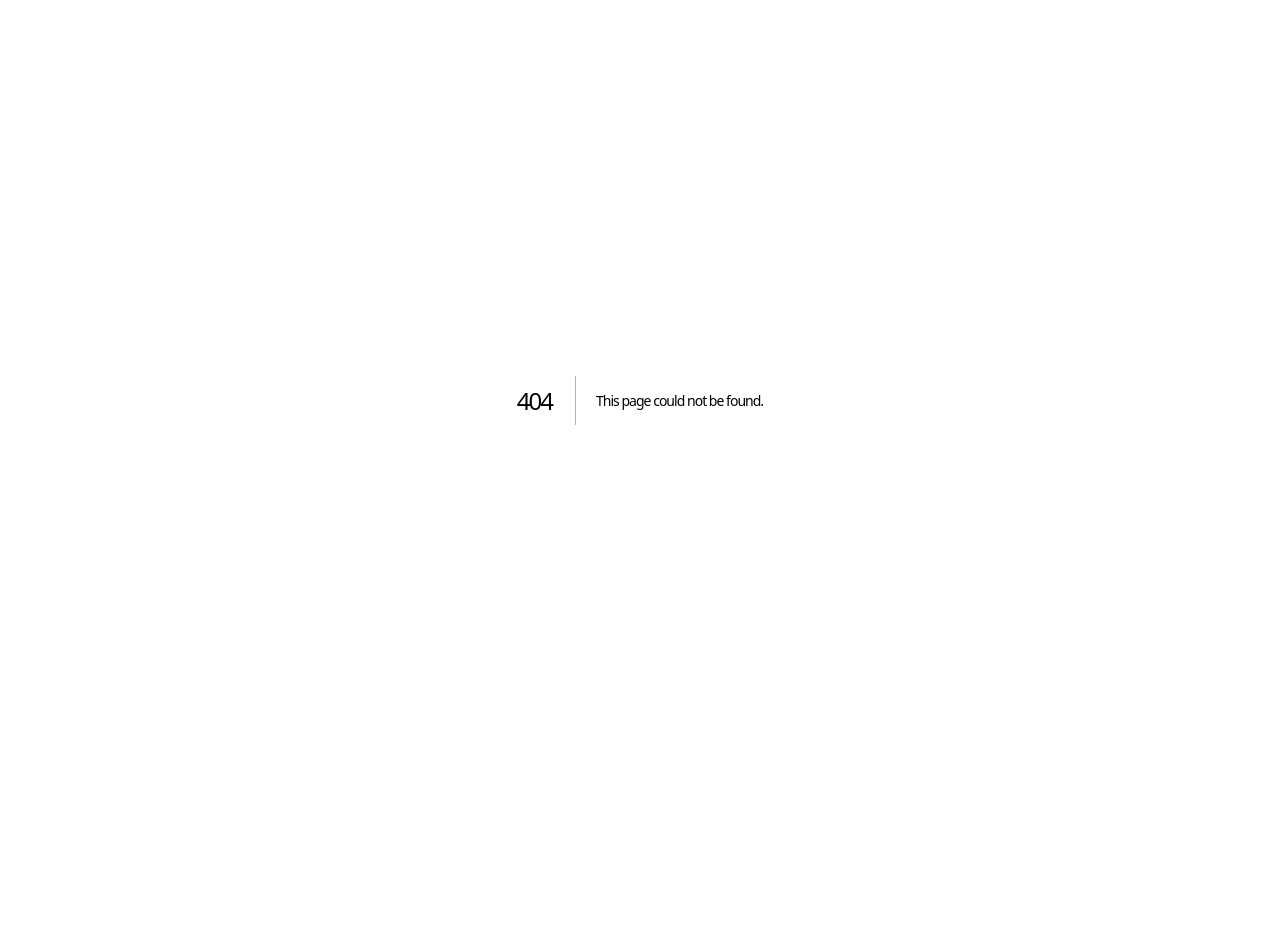
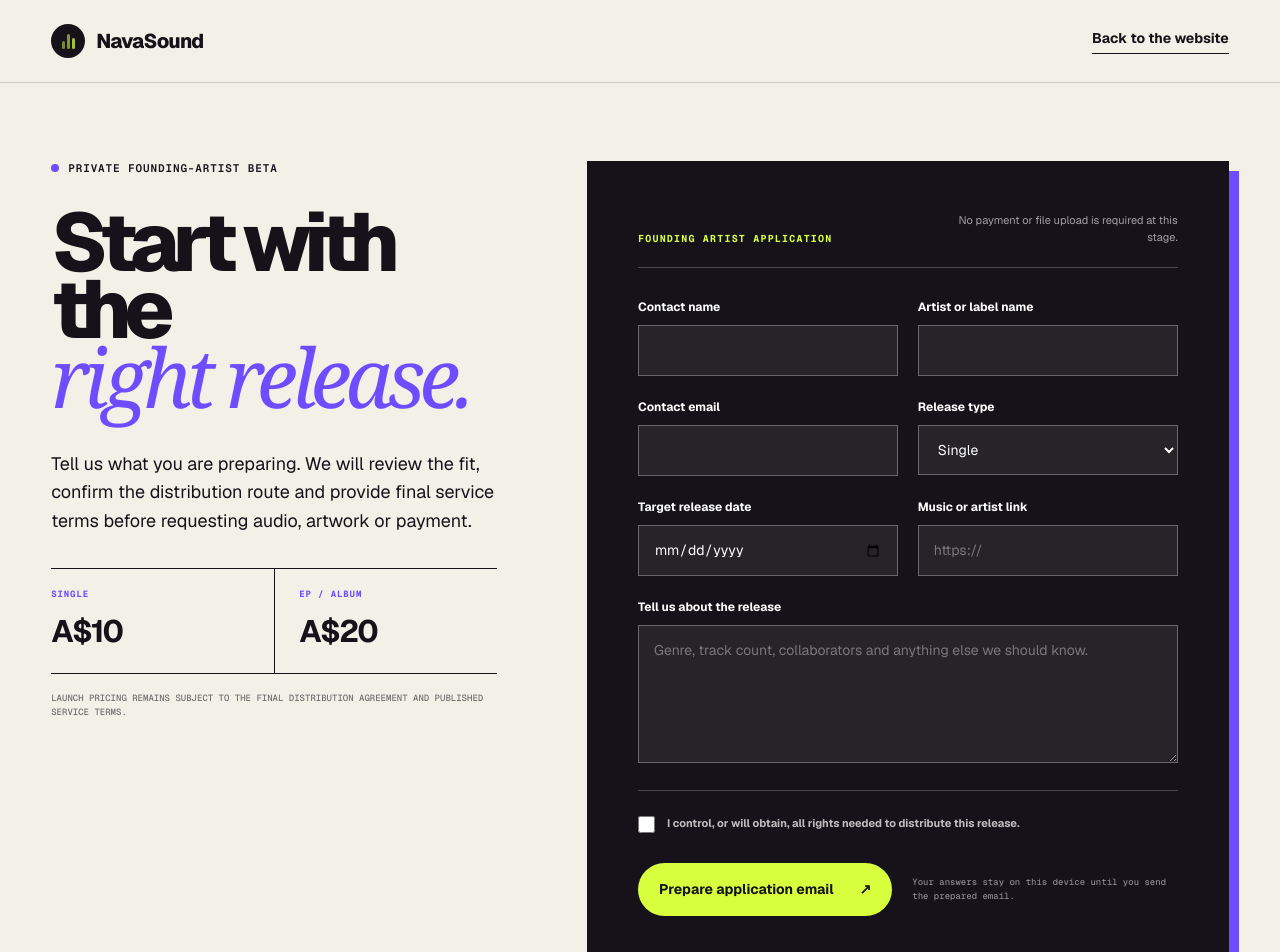
Before and after one commit to mehdiamiry40/navasound, a Next.js app: page /apply in a window 1280 px wide. Before the commit this address had no page. Shown: the top 952 px of the page. Before the commit the page ends 800 px from the top, so only its background shows below. Built offline with nearby package versions, Linux system fonts and the light colour scheme.

Commit message:
Add founding artist application flow

```diff
--- /dev/null
+++ b/src/app/apply/application-form.tsx
@@ -0,0 +1,100 @@
+"use client";
+
+import { FormEvent, useState } from "react";
+
+export default function ApplicationForm() {
+  const [prepared, setPrepared] = useState(false);
+
+  function prepareEmail(event: FormEvent<HTMLFormElement>) {
+    event.preventDefault();
+
+    const form = new FormData(event.currentTarget);
+    const artistName = String(form.get("artistName") || "").trim();
+    const subject = `Founding artist application — ${artistName}`;
+    const body = [
+      "Hello NavaSound,",
+      "",
+      "I would like to apply for the founding-artist beta.",
+      "",
+      `Contact name: ${form.get("contactName")}`,
+      `Artist or label name: ${artistName}`,
+      `Contact email: ${form.get("email")}`,
+      `Release type: ${form.get("releaseType")}`,
+      `Target release date: ${form.get("targetDate") || "Not set"}`,
+      `Music or artist link: ${form.get("musicLink") || "Not provided"}`,
+      "",
+      "Release notes:",
+      String(form.get("notes") || "No additional notes."),
+      "",
+      "I confirm that I control, or will obtain, the rights needed to distribute the release.",
+    ].join("\n");
+
+    setPrepared(true);
+    window.location.href = `mailto:hello@navasound.com?subject=${encodeURIComponent(subject)}&body=${encodeURIComponent(body)}`;
+  }
+
+  return (
+    <form className="application-form" onSubmit={prepareEmail}>
+      <div className="form-heading">
+        <span>FOUNDING ARTIST APPLICATION</span>
+        <p>No payment or file upload is required at this stage.</p>
+      </div>
+
+      <div className="field-grid">
+        <label>
+          <span>Contact name</span>
+          <input name="contactName" autoComplete="name" required />
+        </label>
+        <label>
+          <span>Artist or label name</span>
+          <input name="artistName" required />
+        </label>
+        <label>
+          <span>Contact email</span>
+          <input name="email" type="email" autoComplete="email" required />
+        </label>
+        <label>
+          <span>Release type</span>
+          <select name="releaseType" defaultValue="Single" required>
+            <option>Single</option>
+            <option>EP</option>
+            <option>Album</option>
+          </select>
+        </label>
+        <label>
+          <span>Target release date</span>
+          <input name="targetDate" type="date" />
+        </label>
+        <label>
+          <span>Music or artist link</span>
+          <input name="musicLink" type="url" inputMode="url" placeholder="https://" />
+        </label>
+      </div>
+
+      <label className="notes-field">
+        <span>Tell us about the release</span>
+        <textarea
+          name="notes"
+          rows={5}
+          placeholder="Genre, track count, collaborators and anything else we should know."
+        />
+      </label>
+
+      <label className="rights-check">
+        <input name="rights" type="checkbox" required />
+        <span>I control, or will obtain, all rights needed to distribute this release.</span>
+      </label>
+
+      <div className="form-submit-row">
+        <button className="button button-primary" type="submit">
+          Prepare application email <span aria-hidden="true">↗</span>
+        </button>
+        <p aria-live="polite">
+          {prepared
+            ? "Your email app should now be open. Review the application and press send."
+            : "Your answers stay on this device until you send the prepared email."}
+        </p>
+      </div>
+    </form>
+  );
+}
--- /dev/null
+++ b/src/app/apply/page.tsx
@@ -0,0 +1,51 @@
+import type { Metadata } from "next";
+import Link from "next/link";
+import ApplicationForm from "./application-form";
+
+export const metadata: Metadata = {
+  title: "Apply for the founding-artist beta | NavaSound",
+  description:
+    "Apply for NavaSound's private founding-artist music distribution beta in Australia.",
+};
+
+export default function ApplyPage() {
+  return (
+    <main className="apply-page">
+      <header className="site-header apply-header">
+        <Link className="brand" href="/" aria-label="NavaSound home">
+          <span className="brand-mark" aria-hidden="true"><i /><i /><i /></span>
+          <span>NavaSound</span>
+        </Link>
+        <Link className="text-link" href="/">Back to the website</Link>
+      </header>
+
+      <section className="apply-shell">
+        <div className="apply-intro">
+          <p className="eyebrow"><span /> Private founding-artist beta</p>
+          <h1>Start with the<br /><em>right release.</em></h1>
+          <p>
+            Tell us what you are preparing. We will review the fit, confirm the
+            distribution route and provide final service terms before requesting
+            audio, artwork or payment.
+          </p>
+          <div className="apply-pricing" aria-label="Planned launch pricing">
+            <div><small>SINGLE</small><strong>A$10</strong></div>
+            <div><small>EP / ALBUM</small><strong>A$20</strong></div>
+          </div>
+          <p className="apply-note">
+            Launch pricing remains subject to the final distribution agreement and
+            published service terms.
+          </p>
+        </div>
+
+        <ApplicationForm />
+      </section>
+
+      <footer className="apply-footer">
+        <p>Questions before applying?</p>
+        <a href="mailto:hello@navasound.com">hello@navasound.com</a>
+        <small>© 2026 NavaSound · Built in Australia</small>
+      </footer>
+    </main>
+  );
+}
--- a/src/app/globals.css
+++ b/src/app/globals.css
@@ -147,6 +147,44 @@ footer > div { display: flex; flex-direction: column; font-size: 13px; gap: 10px
 footer > div a:first-child { color: var(--acid); }
 footer > small { border-top: 1px solid rgba(255,255,255,.16); color: rgba(255,255,255,.4); font: 500 9px var(--font-geist-mono), monospace; grid-column: 1 / -1; padding-top: 22px; }
 
+.apply-page { min-height: 100vh; }
+.apply-header { border-bottom: 1px solid rgba(21,19,25,.18); }
+.apply-shell { display: grid; gap: clamp(48px, 7vw, 110px); grid-template-columns: minmax(0, .82fr) minmax(520px, 1.18fr); margin: 0 auto; max-width: 1500px; padding: 78px 4vw 110px; }
+.apply-intro { align-self: start; position: sticky; top: 42px; }
+.apply-intro h1 { font-size: clamp(58px, 6.4vw, 96px); }
+.apply-intro > p:not(.eyebrow):not(.apply-note) { font-size: 18px; line-height: 1.6; margin: 36px 0 32px; max-width: 580px; }
+.apply-pricing { border-bottom: 1px solid var(--ink); border-top: 1px solid var(--ink); display: grid; grid-template-columns: 1fr 1fr; max-width: 580px; }
+.apply-pricing > div { display: flex; flex-direction: column; gap: 8px; padding: 19px 0; }
+.apply-pricing > div + div { border-left: 1px solid var(--ink); padding-left: 24px; }
+.apply-pricing small { color: var(--purple); font: 650 9px var(--font-geist-mono), monospace; letter-spacing: .1em; }
+.apply-pricing strong { font-size: 31px; letter-spacing: -.06em; }
+.apply-note { font: 500 9px/1.55 var(--font-geist-mono), monospace; margin: 18px 0 0; max-width: 580px; opacity: .58; text-transform: uppercase; }
+
+.application-form { background: var(--ink); box-shadow: 10px 10px 0 var(--purple); color: white; padding: clamp(28px, 4vw, 52px); }
+.form-heading { align-items: end; border-bottom: 1px solid rgba(255,255,255,.22); display: flex; gap: 30px; justify-content: space-between; margin-bottom: 30px; padding-bottom: 22px; }
+.form-heading span { color: var(--acid); font: 650 10px var(--font-geist-mono), monospace; letter-spacing: .12em; }
+.form-heading p { color: rgba(255,255,255,.6); font-size: 11px; margin: 0; max-width: 230px; text-align: right; }
+.field-grid { display: grid; gap: 22px 20px; grid-template-columns: 1fr 1fr; }
+.application-form label { display: flex; flex-direction: column; gap: 9px; }
+.application-form label > span { font-size: 12px; font-weight: 650; }
+.application-form input, .application-form select, .application-form textarea { background: rgba(255,255,255,.07); border: 1px solid rgba(255,255,255,.3); border-radius: 0; color: white; font: inherit; font-size: 14px; outline: none; padding: 14px 15px; width: 100%; }
+.application-form input:focus, .application-form select:focus, .application-form textarea:focus { border-color: var(--acid); box-shadow: 0 0 0 1px var(--acid); }
+.application-form input::placeholder, .application-form textarea::placeholder { color: rgba(255,255,255,.38); }
+.application-form select { color-scheme: dark; }
+.notes-field { margin-top: 22px; }
+.application-form textarea { min-height: 138px; resize: vertical; }
+.application-form .rights-check { align-items: start; border-top: 1px solid rgba(255,255,255,.22); flex-direction: row; gap: 12px; margin-top: 27px; padding-top: 24px; }
+.rights-check input { accent-color: var(--acid); height: 17px; margin: 1px 0 0; padding: 0; width: 17px; }
+.rights-check span { color: rgba(255,255,255,.72); font-size: 11px !important; line-height: 1.5; }
+.form-submit-row { align-items: center; display: grid; gap: 20px; grid-template-columns: auto 1fr; margin-top: 30px; }
+.form-submit-row .button { border: 0; cursor: pointer; white-space: nowrap; }
+.form-submit-row .button-primary { background: var(--acid); color: var(--ink); }
+.form-submit-row p { color: rgba(255,255,255,.5); font: 500 9px/1.5 var(--font-geist-mono), monospace; margin: 0; }
+.apply-footer { align-items: center; grid-template-columns: auto 1fr auto; padding-bottom: 42px; padding-top: 42px; }
+.apply-footer p, .apply-footer small { margin: 0; }
+.apply-footer a { color: var(--acid); font-size: 13px; }
+.apply-footer small { border: 0; grid-column: auto; padding: 0; text-align: right; }
+
 @keyframes pulse { 0%, 100% { transform: scaleY(.6); } 50% { transform: scaleY(1.25); } }
 @keyframes float { 0%, 100% { transform: translateY(0) rotate(-12deg); } 50% { transform: translateY(-14px) rotate(-7deg); } }
 
@@ -165,6 +203,8 @@ footer > small { border-top: 1px solid rgba(255,255,255,.16); color: rgba(255,25
   .pricing-detail { gap: 60px; }
   .pricing-fineprint { grid-column: 1; margin: -46px 0 0; }
   footer { grid-template-columns: 1fr 1fr; }
+  .apply-shell { grid-template-columns: 1fr; }
+  .apply-intro { position: static; }
 }
 @media (max-width: 560px) {
   .site-header { padding: 18px 20px; }
@@ -193,6 +233,15 @@ footer > small { border-top: 1px solid rgba(255,255,255,.16); color: rgba(255,25
   .faq-grid { gap: 48px; }
   .final-cta { padding: 80px 20px; }
   footer { grid-template-columns: 1fr; padding: 48px 20px 28px; }
+  .apply-header .text-link { font-size: 12px; }
+  .apply-shell { padding: 58px 20px 78px; }
+  .field-grid { grid-template-columns: 1fr; }
+  .form-heading { align-items: start; flex-direction: column; }
+  .form-heading p { text-align: left; }
+  .form-submit-row { grid-template-columns: 1fr; }
+  .form-submit-row .button { width: 100%; }
+  .apply-footer { align-items: start; }
+  .apply-footer small { text-align: left; }
 }
 @media (prefers-reduced-motion: reduce) {
   html { scroll-behavior: auto; }
--- a/src/app/page.tsx
+++ b/src/app/page.tsx
@@ -1,3 +1,5 @@
+import Link from "next/link";
+
 const Arrow = () => <span aria-hidden="true">↗</span>;
 
 export default function Home() {
@@ -11,9 +13,9 @@ export default function Home() {
         <nav aria-label="Main navigation">
           <a href="#pricing">Pricing</a>
           <a href="#how-it-works">How it works</a>
-          <a className="nav-cta" href="mailto:hello@navasound.com?subject=NavaSound%20founding%20artist">
+          <Link className="nav-cta" href="/apply">
             Join the beta <Arrow />
-          </a>
+          </Link>
         </nav>
       </header>
 
@@ -26,9 +28,9 @@ export default function Home() {
             plan. No royalty commission. Just one clear fee per release.
           </p>
           <div className="hero-actions">
-            <a className="button button-primary" href="mailto:hello@navasound.com?subject=NavaSound%20founding%20artist">
+            <Link className="button button-primary" href="/apply">
               Apply for early access <Arrow />
-            </a>
+            </Link>
             <a className="text-link" href="#pricing">See launch pricing <span aria-hidden="true">↓</span></a>
           </div>
           <p className="microcopy">Founding-artist beta · Limited places · Launching soon</p>
@@ -127,13 +129,13 @@ export default function Home() {
             <div><span>SINGLE</span><small>ONE TRACK</small></div>
             <strong><sup>A$</sup>10</strong>
             <ul><li>Standard store delivery</li><li>Metadata check</li><li>Royalty reporting</li><li>Standard support</li></ul>
-            <a href="mailto:hello@navasound.com?subject=NavaSound%20single%20release">Join the beta <Arrow /></a>
+            <Link href="/apply">Join the beta <Arrow /></Link>
           </article>
           <article className="pricing-featured">
             <div><span>EP / ALBUM</span><small>MULTI-TRACK</small></div>
             <strong><sup>A$</sup>20</strong>
             <ul><li>Standard store delivery</li><li>Metadata check</li><li>Royalty reporting</li><li>Standard support</li></ul>
-            <a href="mailto:hello@navasound.com?subject=NavaSound%20album%20release">Join the beta <Arrow /></a>
+            <Link href="/apply">Join the beta <Arrow /></Link>
           </article>
         </div>
         <p className="pricing-fineprint">Prices are launch pricing in AUD. GST treatment and any optional add-on services will be clearly stated before payment.</p>
@@ -157,13 +159,13 @@ export default function Home() {
         <p className="section-kicker">FOUNDING ARTISTS WANTED</p>
         <h2>Bring the music.<br /><em>We&apos;ll build the route.</em></h2>
         <p>Join NavaSound&apos;s private beta and help shape a clearer kind of distribution.</p>
-        <a className="button button-light" href="mailto:hello@navasound.com?subject=NavaSound%20founding%20artist">Apply for early access <Arrow /></a>
+        <Link className="button button-light" href="/apply">Apply for early access <Arrow /></Link>
       </section>
 
       <footer>
         <a className="brand footer-brand" href="#top"><span className="brand-mark" aria-hidden="true"><i /><i /><i /></span><span>NavaSound</span></a>
         <p>Independent music distribution.<br />Built in Australia.</p>
-        <div><a href="mailto:hello@navasound.com">hello@navasound.com</a><a href="#pricing">Pricing</a><a href="#how-it-works">How it works</a></div>
+        <div><a href="mailto:hello@navasound.com">hello@navasound.com</a><Link href="/apply">Apply</Link><a href="#pricing">Pricing</a><a href="#how-it-works">How it works</a></div>
         <small>© 2026 NavaSound. Launch information subject to final service terms.</small>
       </footer>
     </main>
```
Also changed, not shown: 1 other file (tests, documents, lock files or other folders).
